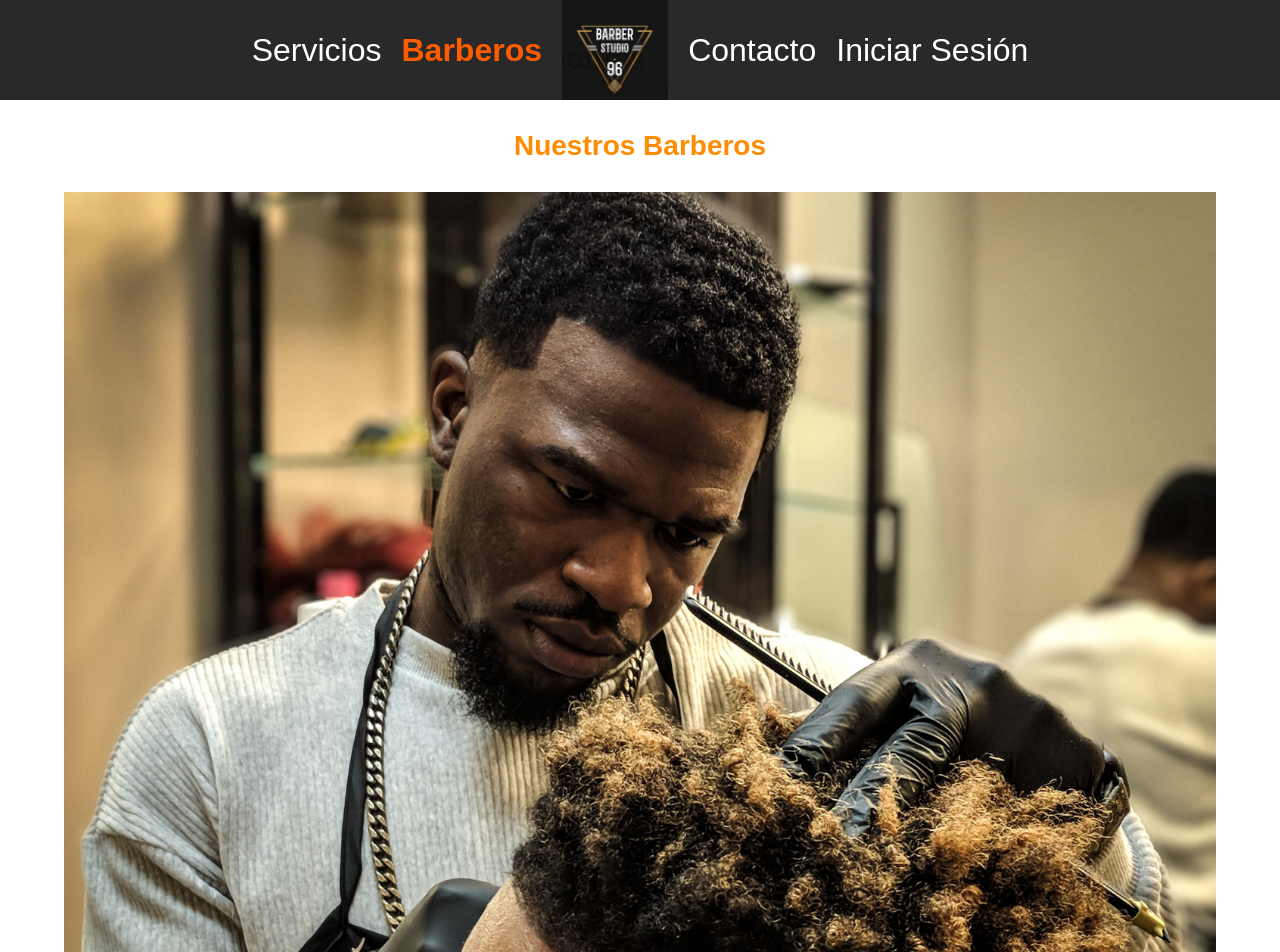
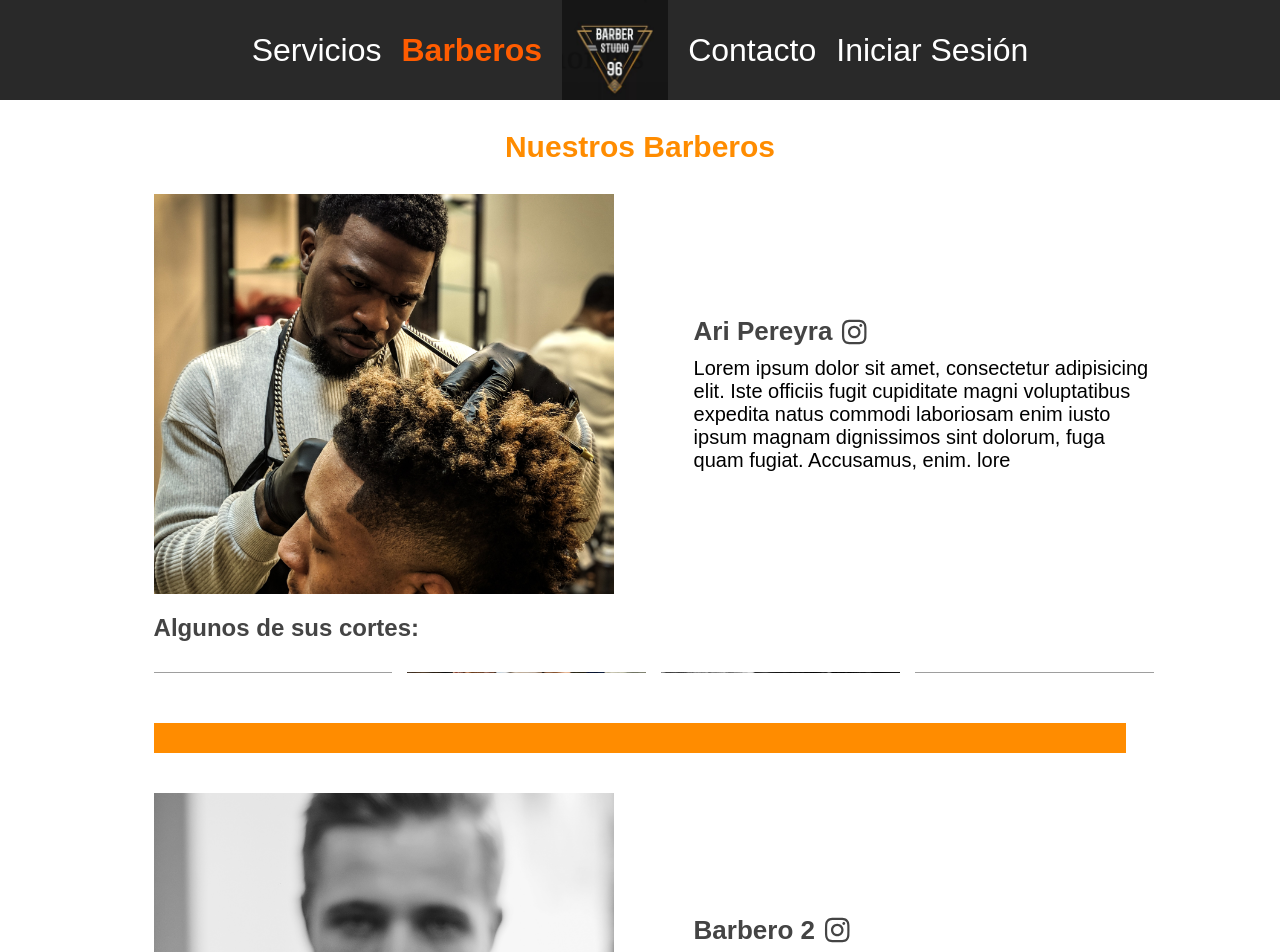
Before and after one commit to j-leklere/barber-studio-96, a React (Create React App) app: page /barberos in a window 1280 px wide. Shown: the top 952 px of the page. Built offline with nearby package versions, Linux system fonts and the light colour scheme; a web font is replaced by a local one.

Commit message:
Barbers PC finished

```diff
--- a/src/Components/Barber.jsx
+++ b/src/Components/Barber.jsx
@@ -5,19 +5,22 @@ import styles from './Barber.module.css'
 
 function Barber(props) {
   return (
-    <>
+    <div className={styles['barber-container']}>
       <img className={styles['barber-img']} src={props.image} alt={props.alt} />
+      <div className={styles['barber-name-description-container']}>
         <div className={styles['barber--ig-div']}>
           <h2 className={styles['barber-name']}>{props.name}</h2>
           <FontAwesomeIcon className={styles['ig-icon']} icon={faInstagram} />
         </div>
         <p className={styles['barber-description']}>
-        Lorem ipsum dolor sit amet, consectetur adipisicing elit. Iste officiis
-        fugit cupiditate magni voluptatibus expedita natus commodi laboriosam
-        enim iusto ipsum magnam dignissimos sint dolorum, fuga quam fugiat.
-        Accusamus, enim.
+          Lorem ipsum dolor sit amet, consectetur adipisicing elit. Iste
+          officiis fugit cupiditate magni voluptatibus expedita natus commodi
+          laboriosam enim iusto ipsum magnam dignissimos sint dolorum, fuga quam
+          fugiat. Accusamus, enim. lore
         </p>
-      <h3>Algunos de sus cortes:</h3>
+      </div>
+      <div className={styles['barber-h3-cuts-container']}>
+        <h3 className={styles['barber-h3']}>Algunos de sus cortes:</h3>
         <div className={styles['barber-cuts-grid']}>
           <figure>
             <img src='barber-cut-1.jpg' alt='barber cut 1' />
@@ -32,7 +35,8 @@ function Barber(props) {
             <img src='barber-cut-4.jpg' alt='barber cut 1' />
           </figure>
         </div>
-    </>
+      </div>
+    </div>
   )
 }
 
--- a/src/Components/Barber.module.css
+++ b/src/Components/Barber.module.css
@@ -29,7 +29,7 @@
   display: grid;
   grid-template-columns: repeat(2, 1fr);
   grid-template-rows: 45vw 45vw;
-  grid-gap: 1rem;
+  grid-gap: 1.5rem;
   margin: 1rem 0;
 }
 
@@ -37,3 +37,211 @@
   max-width: 100%;
   max-height: 100%;
 }
+
+/* //////////////// */
+/* //////////////// */
+/* MEDIA QUERIES */
+/* /////////////// */
+/* /////////////// */
+@media (min-width: 480px) {
+  .barber-img {
+    width: 80%;
+    height: 40rem;
+  }
+
+  .barber-cuts-grid {
+    width: 85%;
+    display: grid;
+    grid-template-columns: repeat(2, 1fr);
+    grid-template-rows: auto;
+    grid-gap: 1rem;
+
+    margin-left: auto;
+    margin-right: auto;
+  }
+
+  .barber-cuts-grid figure img {
+    height: 20rem;
+  }
+}
+
+@media (min-width: 600px) {
+  .barber-container {
+    display: grid;
+    grid-template-columns: repeat(2, 1fr);
+    align-items: center;
+
+    column-gap: 8%;
+    row-gap: 4%;
+
+    margin-left: auto;
+    margin-right: auto;
+  }
+
+  .barber-img {
+    height: 40rem;
+    width: 100%;
+  }
+
+  .barber-description {
+    font-size: 2rem;
+  }
+
+  .barber-h3-cuts-container {
+    grid-column: 1/-1;
+
+    margin-bottom: 2rem;
+  }
+
+  .barber-h3 {
+    font-size: 2.4rem;
+    margin-bottom: 3%;
+  }
+
+  .barber-cuts-grid {
+    width: 100%;
+    grid-template-columns: repeat(4, 1fr);
+    grid-template-rows: auto;
+  }
+
+  .barber-cuts-grid figure img {
+    height: 18rem;
+  }
+}
+
+@media (min-width: 800px) {
+  .barber-cuts-grid figure img {
+    height: 22rem;
+  }
+}
+
+@media (min-width: 1024px) {
+  .barber-container {
+    display: grid;
+    grid-template-columns: repeat(2, 1fr);
+    align-items: center;
+
+    column-gap: 8%;
+    row-gap: 4%;
+
+    margin-left: auto;
+    margin-right: auto;
+  }
+
+  .barber-img {
+    height: 40rem;
+  }
+
+  .barber-description {
+    font-size: 2rem;
+  }
+
+  .barber-h3-cuts-container {
+    grid-column: 1/-1;
+
+    margin-bottom: 2rem;
+  }
+
+  .barber-h3 {
+    font-size: 2.4rem;
+    margin-bottom: 3%;
+  }
+
+  .barber-cuts-grid {
+    grid-template-columns: repeat(4, 1fr);
+    grid-template-rows: auto;
+    grid-gap: 1.5rem;
+  }
+
+  .barber-cuts-grid figure img {
+    height: 20rem;
+  }
+}
+
+@media (min-width: 1280px) {
+  .barber-container {
+    column-gap: 8%;
+    row-gap: 4%;
+
+    width: 100rem;
+    margin-left: auto;
+    margin-right: auto;
+  }
+
+  .barber-img {
+    height: 40rem;
+  }
+
+  .barber-name {
+    font-size: 2.6rem;
+  }
+
+  .barber-description {
+    font-size: 2rem;
+  }
+
+  .barber-h3-cuts-container {
+    grid-column: 1/-1;
+
+    margin-bottom: 2rem;
+  }
+
+  .barber-h3 {
+    font-size: 2.4rem;
+    margin-bottom: 3%;
+  }
+
+  .barber-cuts-grid {
+    grid-template-columns: repeat(4, 1fr);
+    grid-template-rows: auto;
+  }
+
+  .barber-cuts-grid figure img {
+    height: 23rem;
+    transition: all 0.25s;
+  }
+
+  .barber-cuts-grid figure img:hover {
+    transform: scale(1.1);
+  }
+}
+
+@media (min-width: 1440px) {
+  .barber-container {
+    column-gap: 8%;
+    row-gap: 4%;
+
+    width: 110rem;
+    margin-left: auto;
+    margin-right: auto;
+  }
+
+  .barber-img {
+    height: 50rem;
+  }
+
+  .barber-description {
+    font-size: 2.4rem;
+  }
+
+  .barber-h3-cuts-container {
+    grid-column: 1/-1;
+
+    margin-bottom: 2rem;
+  }
+
+  .barber-h3 {
+    font-size: 2.4rem;
+    margin-bottom: 3%;
+  }
+
+  .barber-cuts-grid {
+    grid-template-columns: repeat(4, 1fr);
+    grid-template-rows: auto;
+  }
+
+  .barber-cuts-grid figure img {
+    height: 25rem;
+    transition: all 0.25s;
+  }
+}
--- a/src/Pages/Barbers.module.css
+++ b/src/Pages/Barbers.module.css
@@ -1,5 +1,6 @@
 .barberos-main {
   padding: 0 5%;
+  margin-bottom: 10rem;
 }
 
 .page-title {
@@ -7,3 +8,31 @@
   color: #ff8c00;
   margin: 3rem 0;
 }
+
+/* //////////////// */
+/* //////////////// */
+/* MEDIA QUERIES */
+/* /////////////// */
+/* /////////////// */
+
+@media (min-width: 1024px) {
+  .barberos-main {
+    padding: 0 12%;
+  }
+}
+
+@media (min-width: 1280px) {
+  .page-title {
+    font-size: 3rem;
+  }
+}
+
+@media (min-width: 1440px) {
+  .barberos-main {
+    padding: 0;
+  }
+
+  .page-title {
+    font-size: 3.6rem;
+  }
+}
--- a/src/Pages/Footer.module.css
+++ b/src/Pages/Footer.module.css
@@ -2,12 +2,11 @@
 /* GRAL */
 /* ////////// */
 footer {
-  margin-top: 200px;
   /* background-color: #ff8b00; */
   /* background-color: #ffd369; */
   background-color: #292929;
   color: #fff;
-  padding-top: 30px;
+  padding-top: 3rem;
 }
 
 .footerContainer {
@@ -15,7 +14,7 @@ footer {
   justify-content: center;
   align-items: center;
 
-  margin-bottom: 20px;
+  margin-bottom: 2rem;
 }
 
 /* ////////// */
@@ -29,7 +28,7 @@ footer {
 
 .footerLogosImg {
   width: 80%;
-  margin-bottom: 10px;
+  margin-bottom: 1rem;
 }
 
 .footerLogosRedes {
@@ -70,16 +69,16 @@ footer {
 }
 
 .footerInfoTitle {
-  margin-bottom: 15px;
+  margin-bottom: 1.5rem;
   color: #fff;
 }
 
 .footerInfoLink {
-  font-size: 20px;
+  font-size: 2rem;
   text-decoration: none;
   color: #fff;
 
-  margin-bottom: 10px;
+  margin-bottom: 1rem;
   display: block;
 }
 
@@ -90,7 +89,7 @@ footer {
   text-align: center;
   color: rgba(255, 255, 255, 0.521);
 
-  padding-bottom: 5px;
+  padding-bottom: 0.5rem;
 }
 
 /* ////////// */
@@ -100,7 +99,7 @@ footer {
   width: 80%;
   border-top: 1px solid rgba(255, 255, 255, 0.521);
 
-  padding-bottom: 15px;
+  padding-bottom: 1.5rem;
   margin-left: auto;
   margin-right: auto;
 }
@@ -109,7 +108,7 @@ footer {
   width: 80%;
   border-top: 1px solid rgba(255, 255, 255, 0.521);
 
-  padding-top: 5px;
+  padding-top: 0.5rem;
   margin-left: auto;
   margin-right: auto;
 }
--- a/src/Pages/Login.jsx
+++ b/src/Pages/Login.jsx
@@ -3,7 +3,7 @@ import { Link } from 'react-router-dom'
 
 function Login() {
   return (
-    <main>
+    <main className={styles['login-main']}>
       <h1 className={styles.loginRegisterTitle}>Iniciar Sesión</h1>
       <div className={styles.loginRegisterBtnsContainer}>
         <button
--- a/src/Pages/LoginRegister.module.css
+++ b/src/Pages/LoginRegister.module.css
@@ -55,6 +55,9 @@
 /* ////////// */
 /* LOGIN */
 /* ////////// */
+.login-main {
+  margin-bottom: 10rem;
+}
 
 /* ////////// */
 /* FORM */
@@ -107,6 +110,9 @@
 /* ////////// */
 /* REGISTER */
 /* ////////// */
+.register-main {
+  margin-bottom: 10rem;
+}
 
 /* ////////// */
 /* FORM */
@@ -156,15 +162,9 @@
   .loginRegisterBtnsContainer {
     width: 90rem;
   }
-  /* ////////// */
-  /* LOGIN */
-  /* ////////// */
 }
 
 @media (min-width: 768px) {
-  /* ////////// */
-  /* LOGIN */
-  /* ////////// */
   .loginForm {
     width: 65rem;
   }
--- a/src/Pages/Register.jsx
+++ b/src/Pages/Register.jsx
@@ -3,7 +3,7 @@ import { Link } from 'react-router-dom'
 
 function Register() {
   return (
-    <main>
+    <main className={styles['register-main']}>
       <h1 className={styles.loginRegisterTitle}>Iniciar Sesión</h1>
       <div className={styles.loginRegisterBtnsContainer}>
         <button className={styles.loginRegisterBtn}>
```
Lines whose indentation alone changed are shown as unchanged.
